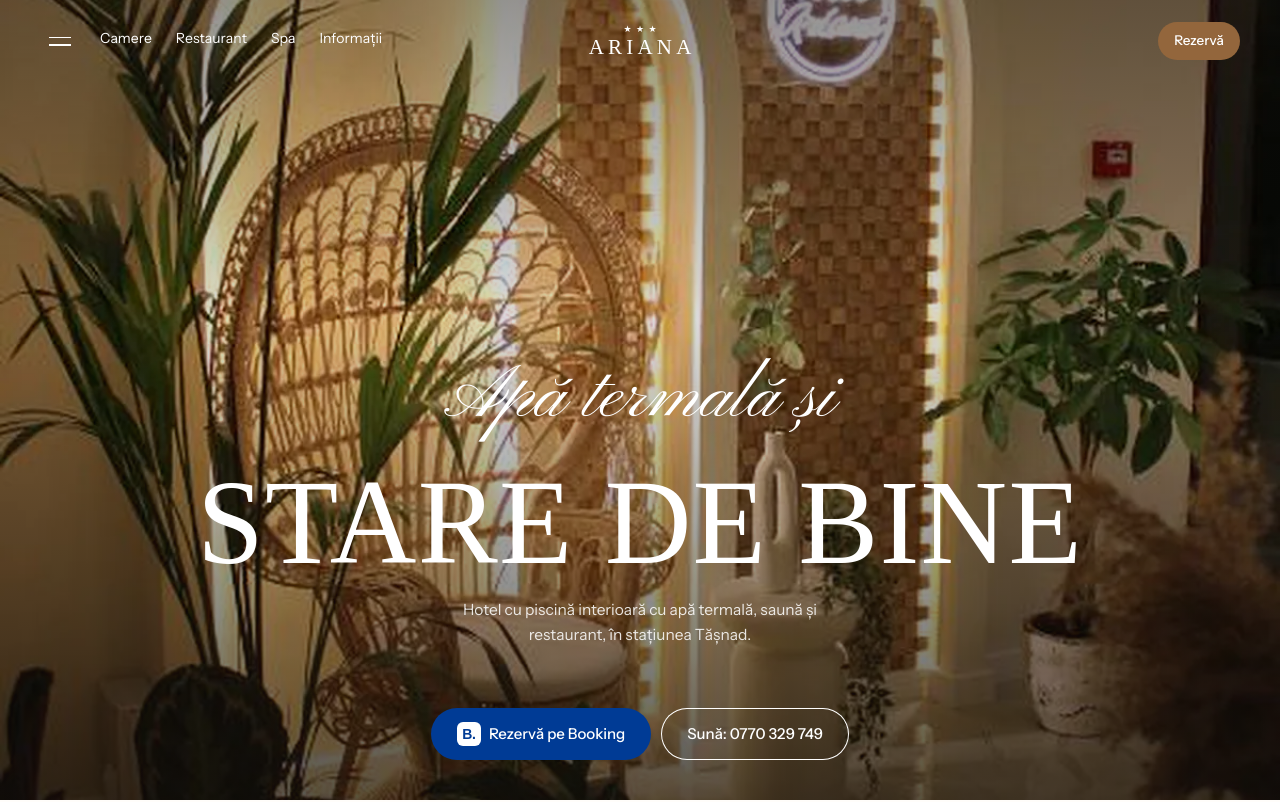
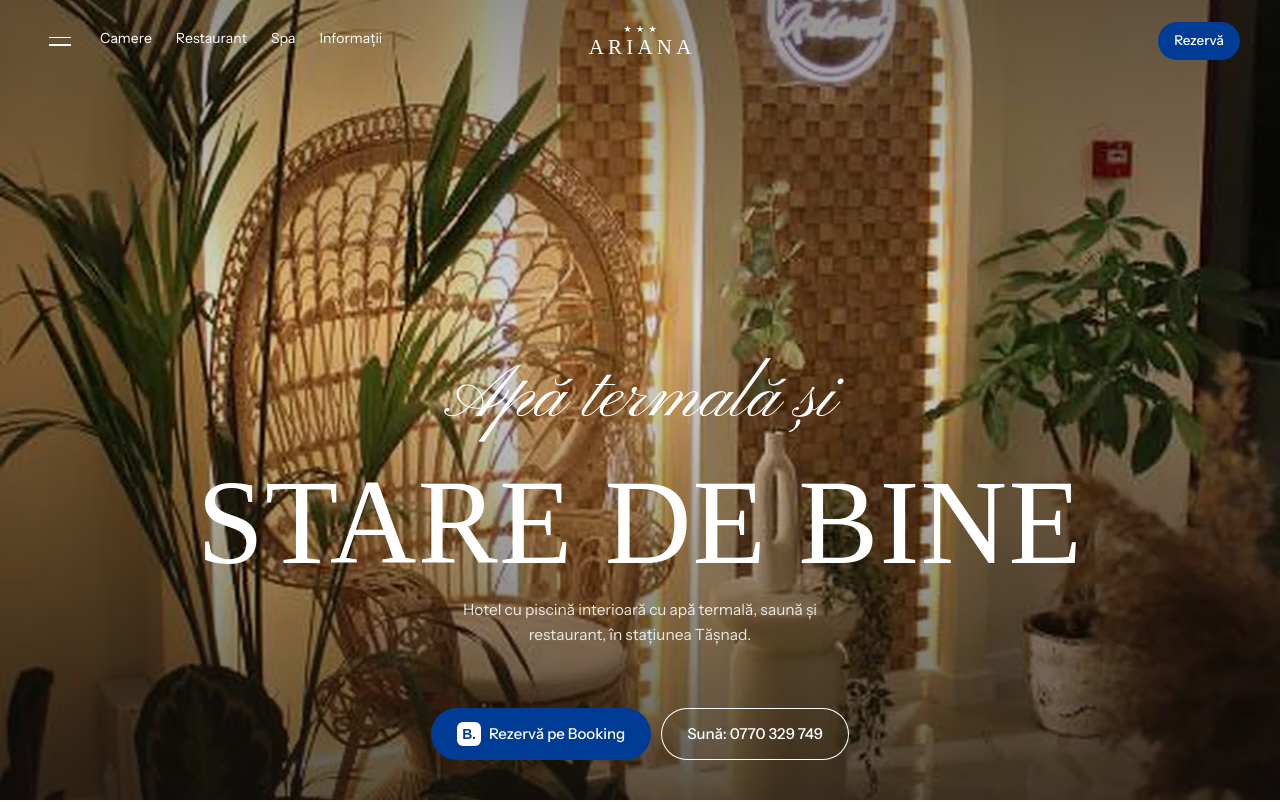
Before and after one commit to TincuRaul/demo, a plain HTML site: page ariana/index.html in a window 1280 px wide. Shown: the top 802 px of the page. Drawn offline with nearby package versions, Linux system fonts and the light colour scheme; a web font is replaced by a local one.

Commit message:
Demo Ariana: toate butoanele de rezervare albastre (Booking)

```diff
--- a/ariana/index.html
+++ b/ariana/index.html
@@ -74,6 +74,7 @@
   .book { position: relative; z-index: 2; margin: 26px auto 40px; display: flex; flex-wrap: wrap; justify-content: center; gap: 10px; padding: 0 var(--pad); }
   .book .btn { height: 52px; padding: 0 26px; font-size: 15px; } .book .btn:first-child { background: #003b95; }
   .book .btn:first-child:hover { background: #002a6b; }
+  .btn.bk { background: #003b95; color: #fff; } .btn.bk:hover { background: #002a6b; }
   .bkl { display: inline-grid; place-items: center; width: 24px; height: 24px; border-radius: 6px; background: #fff; color: #003b95; font: 700 14px/1 Arial, sans-serif; letter-spacing: -.02em; margin-right: 8px; }
   .band .btn { background: #003b95; } .band .btn:hover { background: #002a6b; }
 
```
